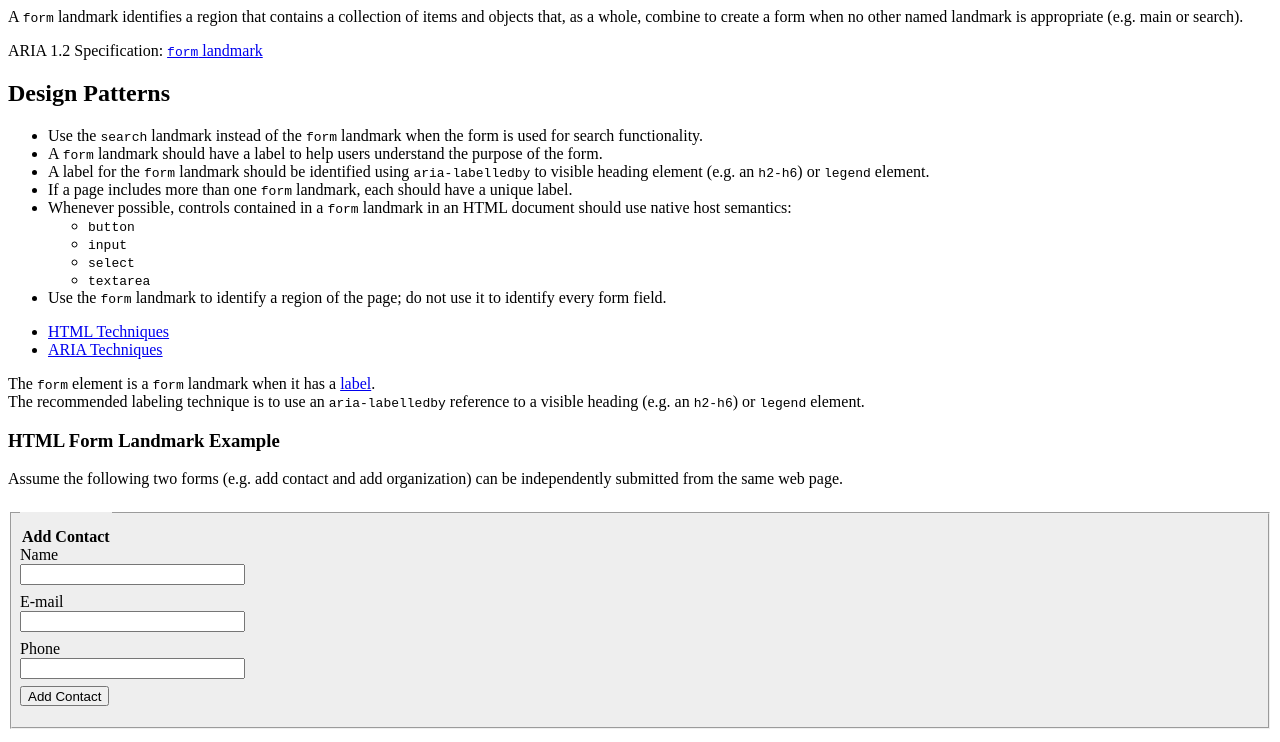
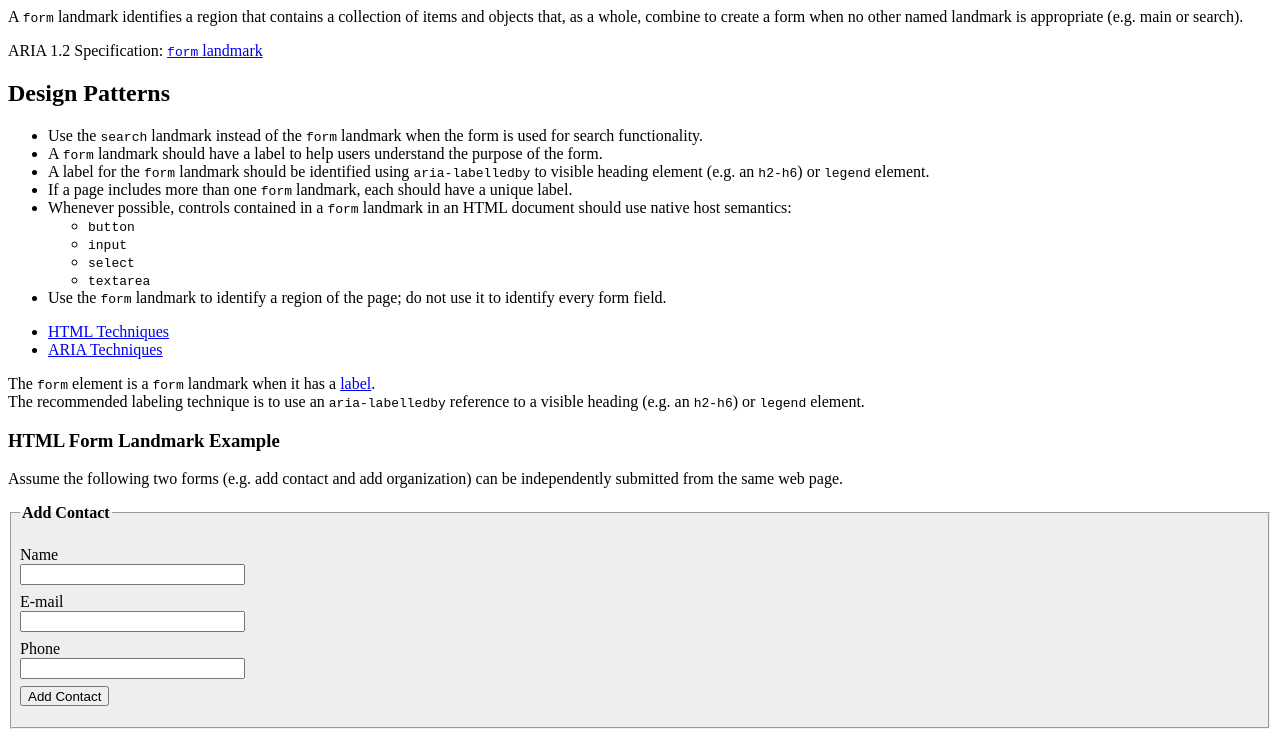
Before and after one commit to aria-landmark-region-patterns/aria-landmark-region-patterns.github.io, a website: page src-docs/content-landmark-form.njk in a window 1280 px wide. Shown: the top 742 px of the page. Drawn offline with nearby package versions, Linux system fonts and the light colour scheme; files that its build step writes are made by us from their sources.

Commit message:
updated legend element style

```diff
--- a/src-docs/content-landmark-form.njk
+++ b/src-docs/content-landmark-form.njk
@@ -19,8 +19,6 @@
       }
 
       fieldset legend {
-        position: relative;
-        top: 1.5em;
         border-color: #AAAAAA;
         font-weight: bold;
         font-size: 1em;
```
Also changed, not shown: docs/landmark-form.html.
